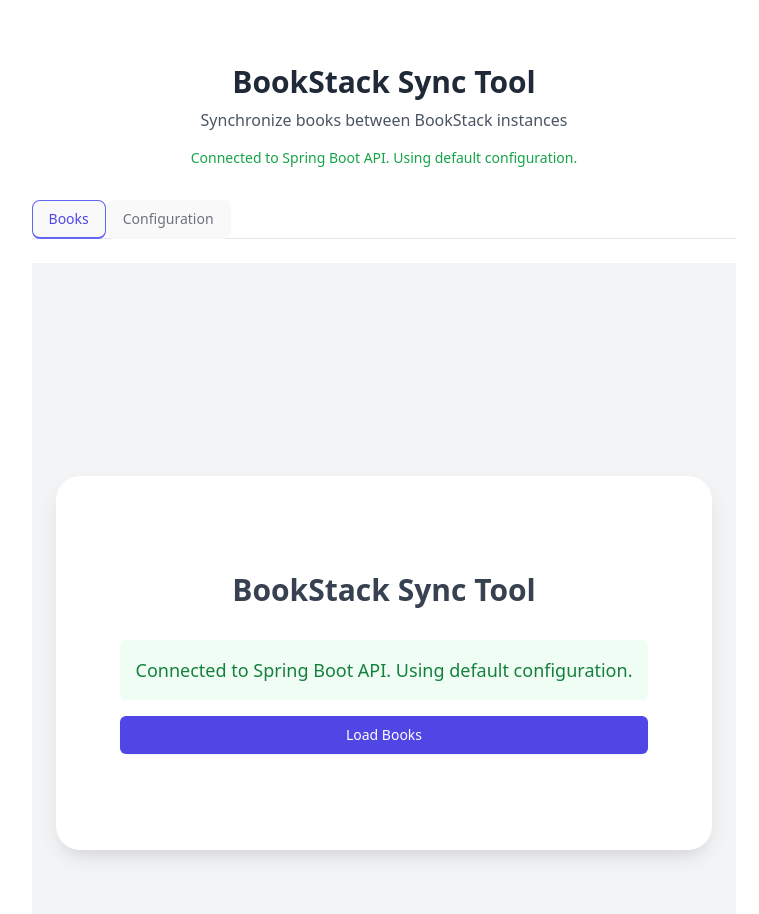
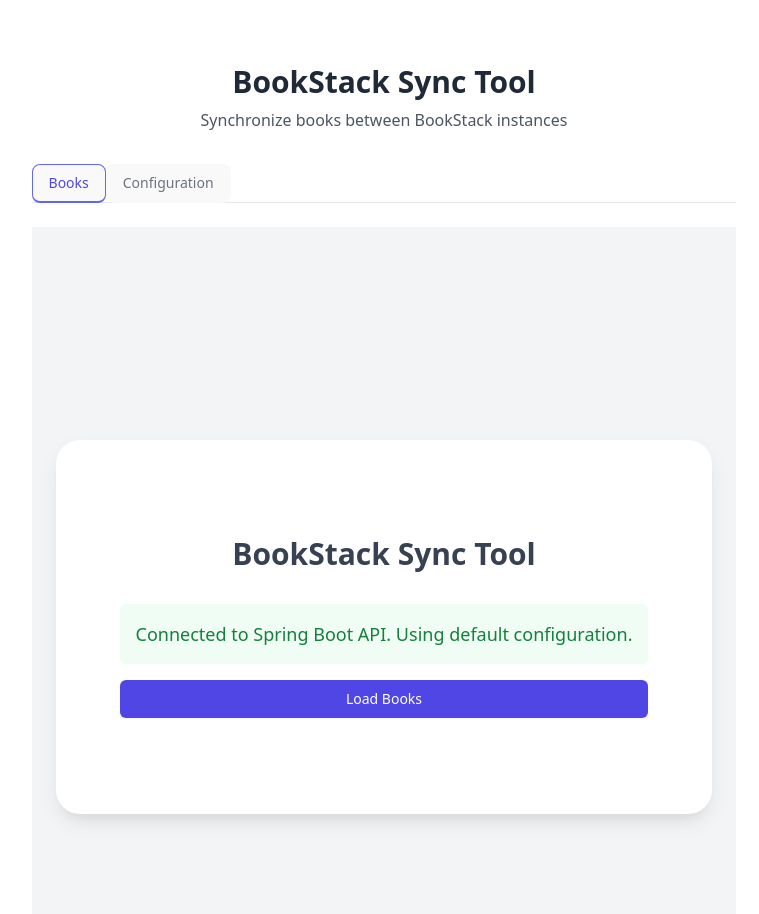
Before and after one commit to chen4jesus/bookstack-sync-react, a React (Vite) app: page / in a window 1280 px wide. Shown: the top 914 px of the page, without its empty margins (256-1015 px from the left). Built offline with nearby package versions, Linux system fonts and the light colour scheme.

Commit message:
Ed - remove repeated API status

```diff
--- a/src/App.tsx
+++ b/src/App.tsx
@@ -206,12 +206,6 @@
       <header className="mb-8">
         <h1 className="text-3xl font-bold text-center text-gray-800 mb-2">BookStack Sync Tool</h1>
         <p className="text-center text-gray-600">Synchronize books between BookStack instances</p>
-
-        {apiStatus && (
-          <div className={`mt-4 text-center text-sm ${apiStatus.includes('Unable') || apiStatus.includes('invalid') || apiStatus.includes('failed') ? 'text-red-600' : 'text-green-600'}`}>
-            {apiStatus}
-          </div>
-        )}
       </header>
 
       <div className="mb-6">
```
